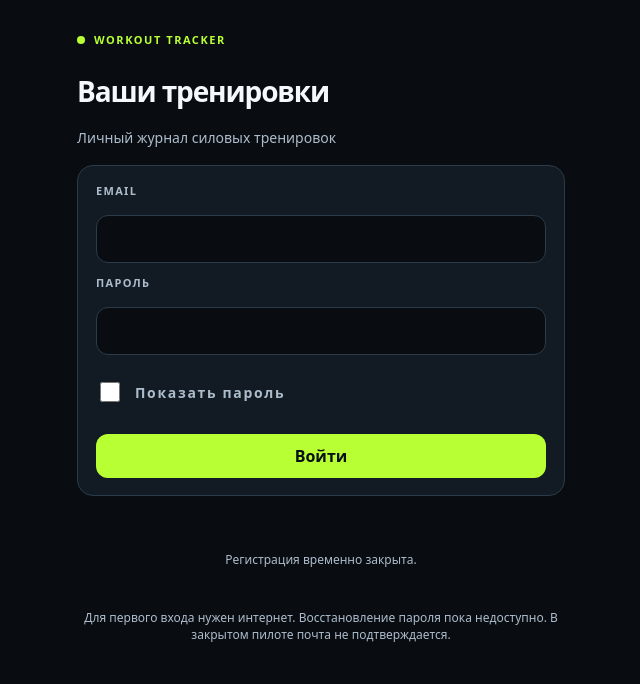
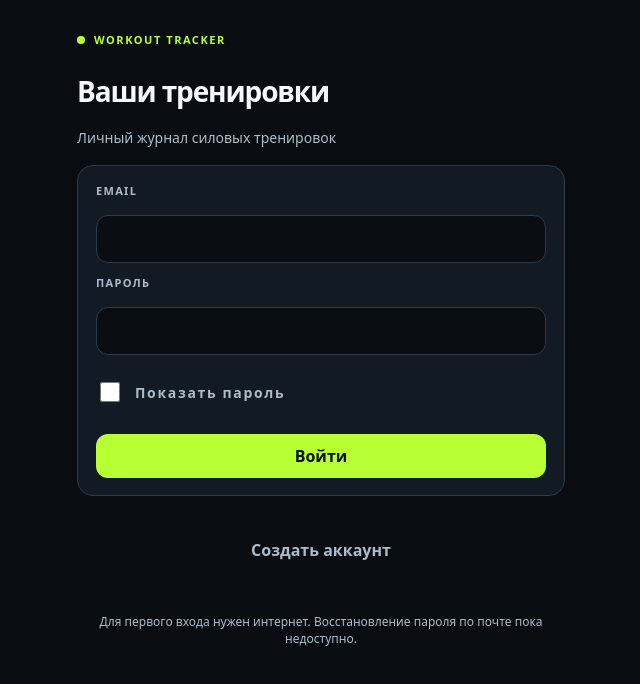
Before and after one commit to artemshlyakov/Workout_Tracker, a React (Vite) app: page / in a window 1280 px wide. Shown: the top 684 px of the page, without its empty margins (319-959 px from the left). Built offline with nearby package versions, Linux system fonts and the light colour scheme.

Commit message:
fix(auth): always show signup entry without development-only copy

```diff
--- a/src/features/auth/AuthForm.tsx
+++ b/src/features/auth/AuthForm.tsx
@@ -10,7 +10,6 @@ export function AuthForm({ onSuccess, notice }: { onSuccess: () => void; notice?
   const [registering, setRegistering] = useState(false)
   const [busy, setBusy] = useState(false)
   const [error, setError] = useState<string | null>(null)
-  const signupEnabled = import.meta.env.VITE_SHOW_SIGNUP === 'true' || new URLSearchParams(window.location.search).get('signup') === '1'
 
   async function submit(event: FormEvent) {
     event.preventDefault()
@@ -44,7 +43,7 @@ export function AuthForm({ onSuccess, notice }: { onSuccess: () => void; notice?
         <Button type="submit" disabled={busy}>{busy ? 'Подождите…' : registering ? 'Создать аккаунт' : 'Войти'}</Button>
       </form>
     </section>
-    {signupEnabled ? <Button variant="quiet" onClick={() => { setRegistering(!registering); setError(null) }}>{registering ? 'Вернуться ко входу' : 'Создать аккаунт'}</Button> : <p className="footer-note">Регистрация временно закрыта.</p>}
-    <p className="footer-note">Для первого входа нужен интернет. Восстановление пароля пока недоступно. В закрытом пилоте почта не подтверждается.</p>
+    <Button variant="quiet" disabled={busy} onClick={() => { setRegistering(!registering); setError(null); setConfirm('') }}>{registering ? 'Вернуться ко входу' : 'Создать аккаунт'}</Button>
+    <p className="footer-note">Для первого входа нужен интернет. Восстановление пароля по почте пока недоступно.</p>
   </main>
 }
```
